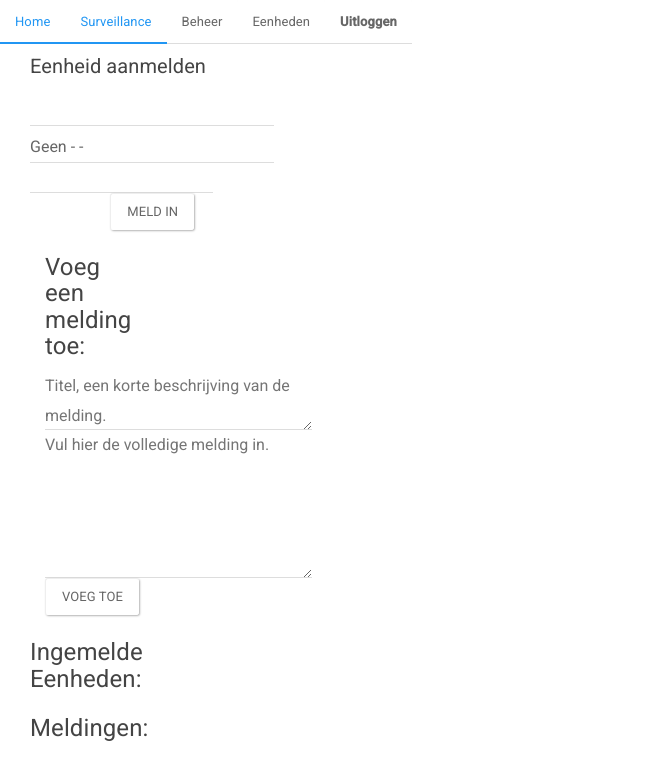
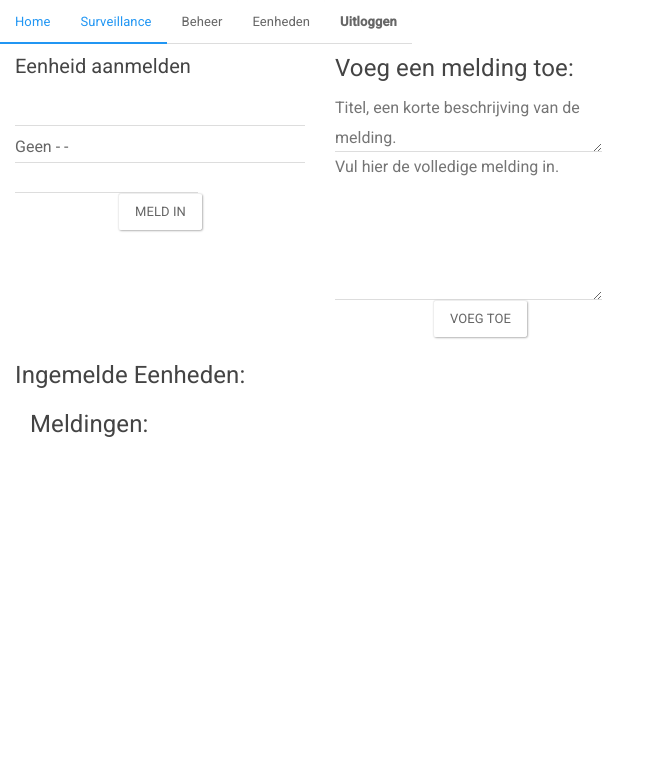
Before and after one commit to ArrowU/GMK, a PHP site: page /ocpanel/surveillance.php in a window 1280 px wide. Shown: the top 780 px of the page, without its empty margins (0-664 px from the left). Run offline with PHP 8.4, Linux system fonts and the light colour scheme; a user stored in the database is signed in; data comes from the database, SQL or seed files in the repository; data that the repository does not hold is empty.

Commit message:
Weergave van surveillance bijgewerkt.

```diff
--- a/inc/scripts/survhandeling.php
+++ b/inc/scripts/survhandeling.php
@@ -33,7 +33,7 @@ if(isset($_GET['ACTIVEUNITS'])){
     $query = $pdo->prepare("SELECT * FROM actieve_eenheden ORDER BY roepnummer, volgnummer");
     $query->execute();
     while($result = $query->fetch(PDO::FETCH_OBJ)){
-        echo'<div class="col-xs-4 col-md-8">';
+        echo'<div class="col-sm-3 col-md-2">';
         echo'<div class="thumbnail">';
         echo'Nummer: <strong>';
         echo $result->roepnummer;
@@ -110,6 +110,7 @@ if(isset($_GET['meldingen'])){
     $query = $pdo->prepare("SELECT * FROM meldingen ORDER BY id");
     $query->execute();
         while($result = $query->fetch(PDO::FETCH_OBJ)){
+            echo'<div class="col-sm-5 col-md-4">';
             echo'<div class="thumbnail">';
             echo'<h5>Titel:</h5>';
             echo htmlentities($result->titel);
@@ -121,6 +122,7 @@ if(isset($_GET['meldingen'])){
             echo $result->id;
             echo'" name="mid">';
             echo'</form>';
+            echo'</div>';
             echo'</div>';
         }
 }
--- a/ocpanel/surveillance.php
+++ b/ocpanel/surveillance.php
@@ -22,8 +22,7 @@ if(!isset($_SESSION['username'])){
 
 <div class="container-fluid">
 <div class="row">
-    <div class="col-xs-12 col-md-8">
-  <div class="col-xs-6 col-md-4"><h5>Eenheid aanmelden<br></h5>
+  <div class="col-sm-3 col-md-3"><h5>Eenheid aanmelden<br></h5>
       <form action="/inc/scripts/survhandeling.php?ACTIVATEUNIT" method="post">
    <select required name="addid" class="form-control">
 <?php
@@ -69,12 +68,12 @@ require($_SERVER['DOCUMENT_ROOT'].'/inc/sql.php');
 
 
 
+</div>
 
 
 
 
-
-    <div class="col-xs-6 col-md-4">
+    <div class="col-sm-3 col-md-3">
           <h4>Voeg een melding toe:</h4>
       <form action="/inc/scripts/survhandeling.php?addcall" method="post">
           <textarea required placeholder="Titel, een korte beschrijving van de melding." type="text" name="titel" cols="30"></textarea>
@@ -82,23 +81,17 @@ require($_SERVER['DOCUMENT_ROOT'].'/inc/sql.php');
           <center><input type="submit" value="Voeg Toe" class="btn btn-default"></center>
       </form>
 
-
 </div>
 
-    </div>
-        </div></div></div>
-<div class="container-fluid">
-<div class="row">
 
-        <div class="col-xs-12 col-md-4">
-            <div class="col-xs-10 col-md-4">
+    <div class="col-sm-12 col-md-12">
 
     <h4>Ingemelde Eenheden:</h4>
     <div id="activeunits"></div></div>
 
 </div>
-</div>
-        <div class="col-xs-2 col-md-4">
+
+<div class="col-sm-12 col-md-12">
   <h4>Meldingen:</h4>
 
        <div id="meldingen"></div>
```
